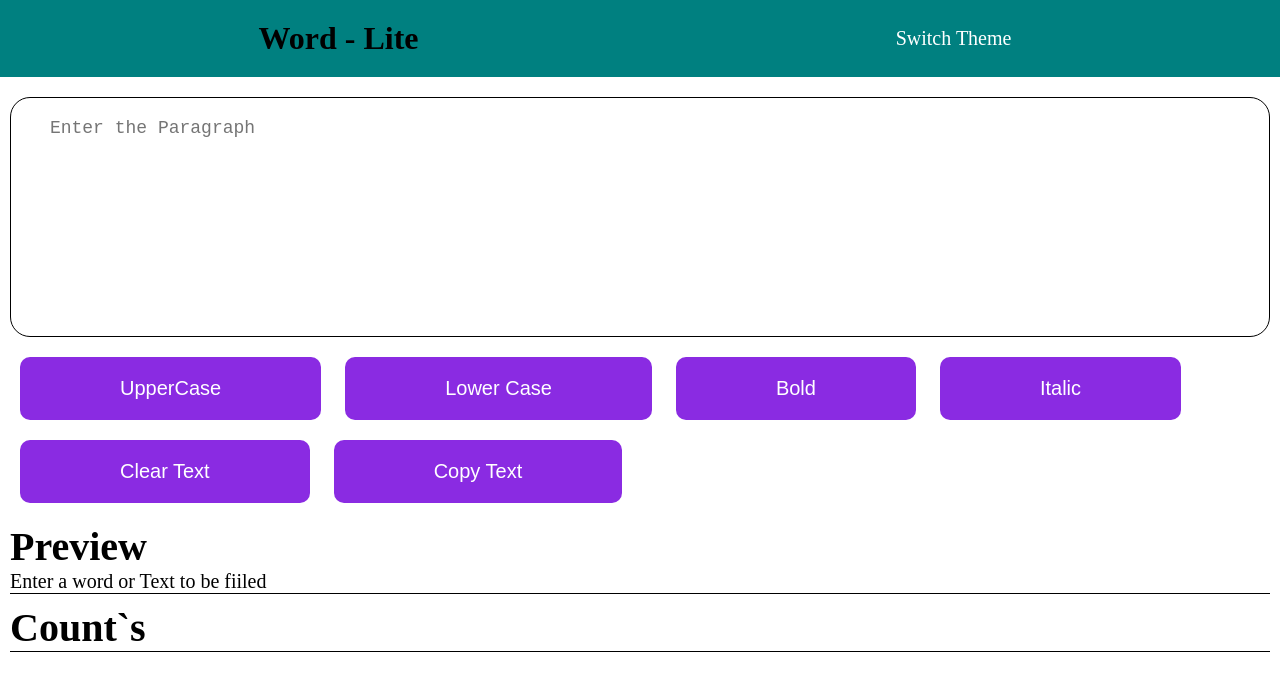
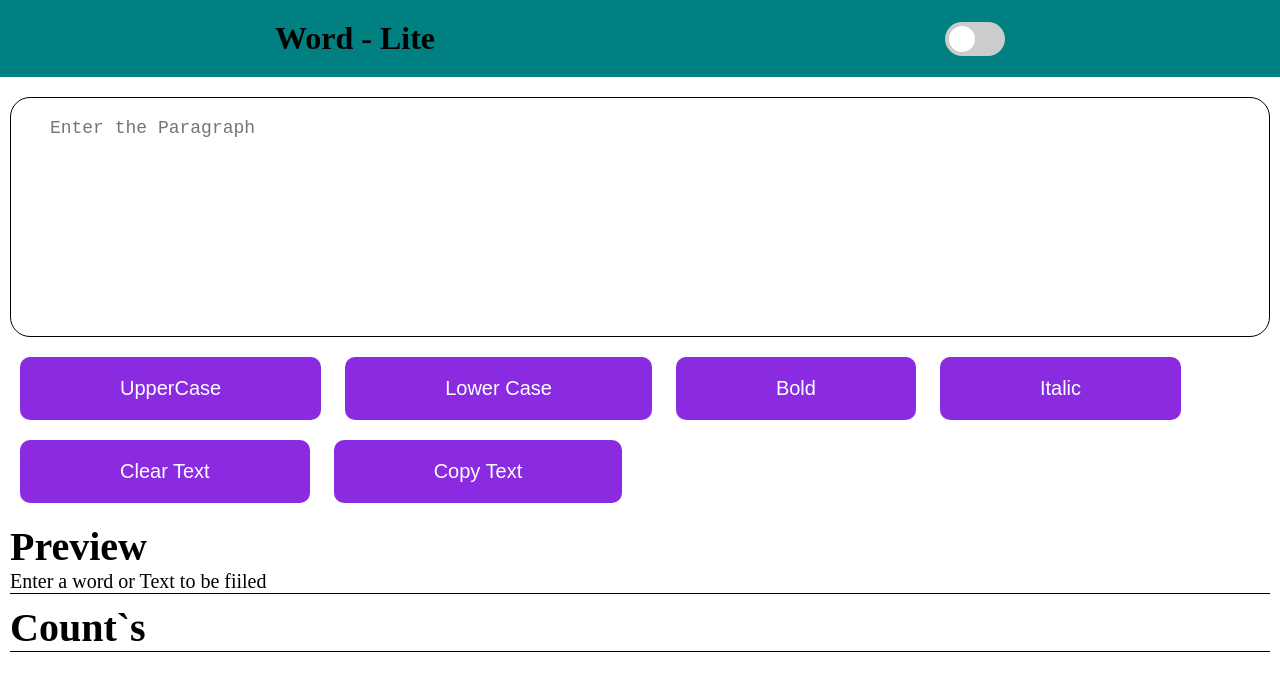
Before and after one commit to iprincekumarsingh/word-lite, a plain HTML site: page index.html in a window 1280 px wide. Drawn offline with Linux system fonts and the light colour scheme.

Commit message:
added switch

```diff
--- a/index.html
+++ b/index.html
@@ -18,7 +18,10 @@
                <ul>
 
                     <!-- <li><a href="">Home</a></li> -->
-                    <li><a onclick="darkmode()">Switch Theme</a></li>
+                    <li><label class="switch">
+                         <input onclick="darkmode()" type="checkbox">
+                         <span class="slider round"></span>
+                       </label></li>
                </ul>
           </nav>
      </div>
--- a/style.css
+++ b/style.css
@@ -70,7 +70,7 @@ button{
 .dark-mode{
      background-color: rgb(32, 32, 32);
      color: white;
-     transition: .4s;
+     /* transition: .4s; */
 }
 .dark-mode textarea{
      /* border: 1px solid rgb(167, 167, 167); */
@@ -89,6 +89,65 @@ button{
 .upperCase{
      text-transform: uppercase;
 }
+.switch {
+     position: relative;
+     display: inline-block;
+     width: 60px;
+     height: 34px;
+   }
+
+   .switch input {
+     opacity: 0;
+     width: 0;
+     height: 0;
+   }
+
+   .slider {
+     position: absolute;
+     cursor: pointer;
+     top: 0;
+     left: 0;
+     right: 0;
+     bottom: 0;
+     background-color: #ccc;
+     -webkit-transition: .4s;
+     transition: .4s;
+   }
+
+   .slider:before {
+     position: absolute;
+     content: "";
+     height: 26px;
+     width: 26px;
+     left: 4px;
+     bottom: 4px;
+     background-color: white;
+     -webkit-transition: .4s;
+     transition: .4s;
+   }
+
+   input:checked + .slider {
+     background-color: #2196F3;
+   }
+
+   input:focus + .slider {
+     box-shadow: 0 0 1px #2196F3;
+   }
+
+   input:checked + .slider:before {
+     -webkit-transform: translateX(26px);
+     -ms-transform: translateX(26px);
+     transform: translateX(26px);
+   }
+
+   /* Rounded sliders */
+   .slider.round {
+     border-radius: 34px;
+   }
+
+   .slider.round:before {
+     border-radius: 50%;
+   }
 @media screen and (max-width:768px) {
 
      button{
```
